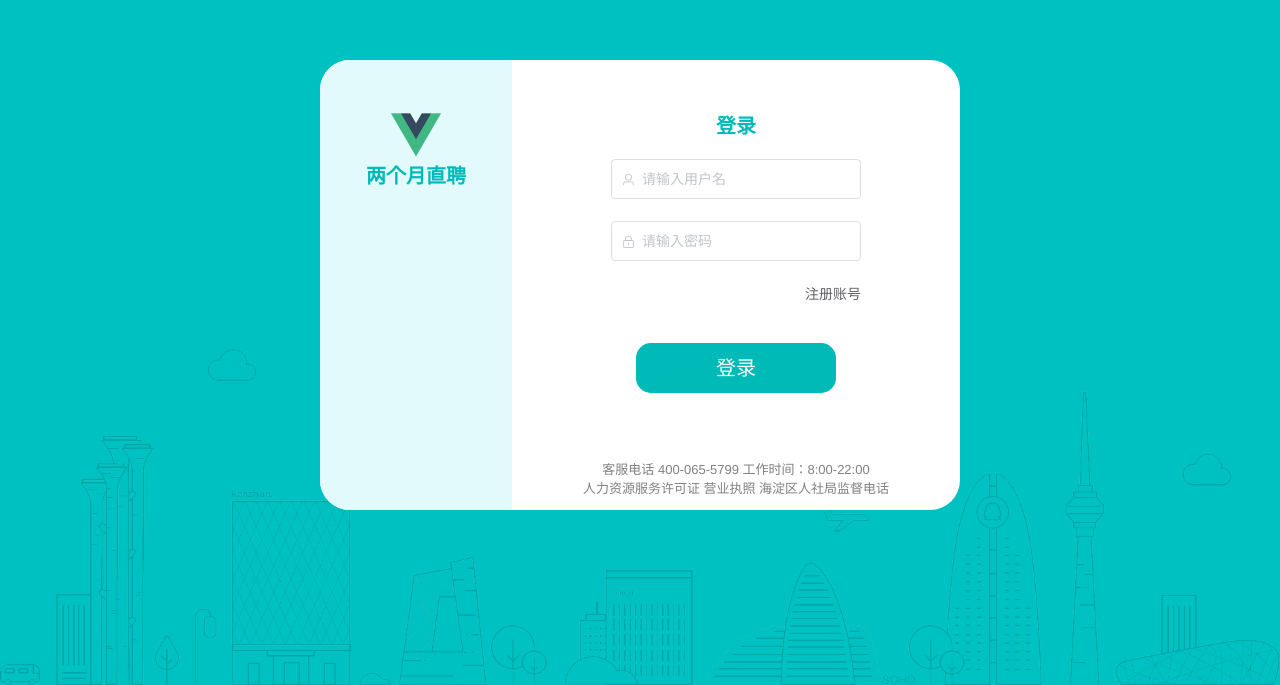
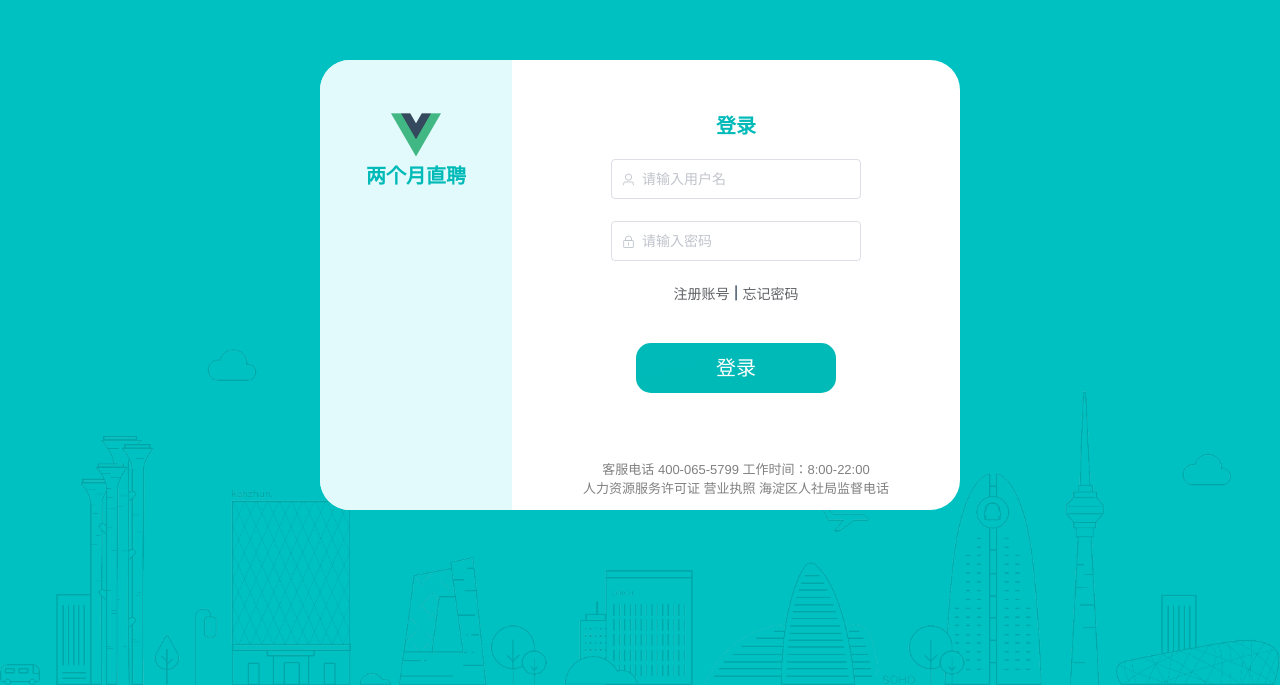
Before and after one commit to 2023-SE-13/24-SP-FrontEnd, a Vue app: page /login in a window 1280 px wide. Shown: the part 115-800 px from the top of the page. Built offline with nearby package versions, Linux system fonts and the light colour scheme.

Commit message:
登录页面初步完成

```diff
--- a/src/views/Login.vue
+++ b/src/views/Login.vue
@@ -2,7 +2,7 @@
   <div class="box">
     <div class="main">
       <div class="login">
-        <div id="logo">
+        <div id="logo" @click="tohome()" style="cursor: pointer">
             <img src="../assets/logo.png" style="width:50px;height:50px;margin-top: 50px">
             <span style="font-size:20px;font-weight:1000;color: #00BAB7;">两个月直聘</span>
         </div>
@@ -20,6 +20,8 @@
             </el-form-item>
             <div class="navigation">
               <el-link href="/register" :underline="false">注册账号</el-link>
+              <span> | </span>
+              <el-link href="/password" :underline="false">忘记密码</el-link>
             </div>
             <el-form-item>
               <el-button id="LoginButton" type="primary" @click="login()" class="button">登录</el-button>
@@ -46,6 +48,9 @@ export default {
   },
 
   methods: {
+    tohome() {
+      this.$router.push("/")
+    },
     login() {
       console.log(this.loginForm)
       // if (typeof this.loginForm.username == "undefined" || this.loginForm.username == null || this.loginForm.username === "") {
@@ -160,7 +165,7 @@ export default {
 
 .navigation {
   width:250px;
-  text-align: right;
+  text-align: center;
   margin-bottom: 20px;
 }
 
```
